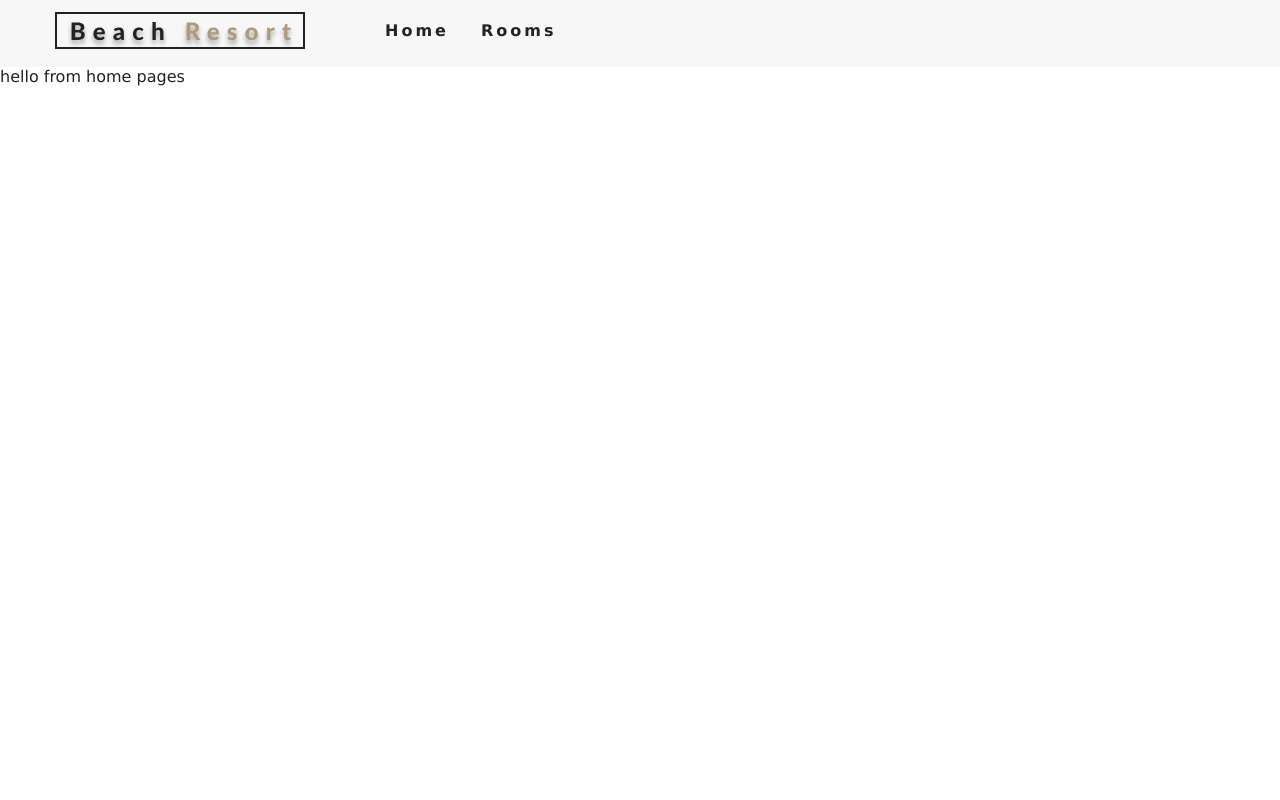
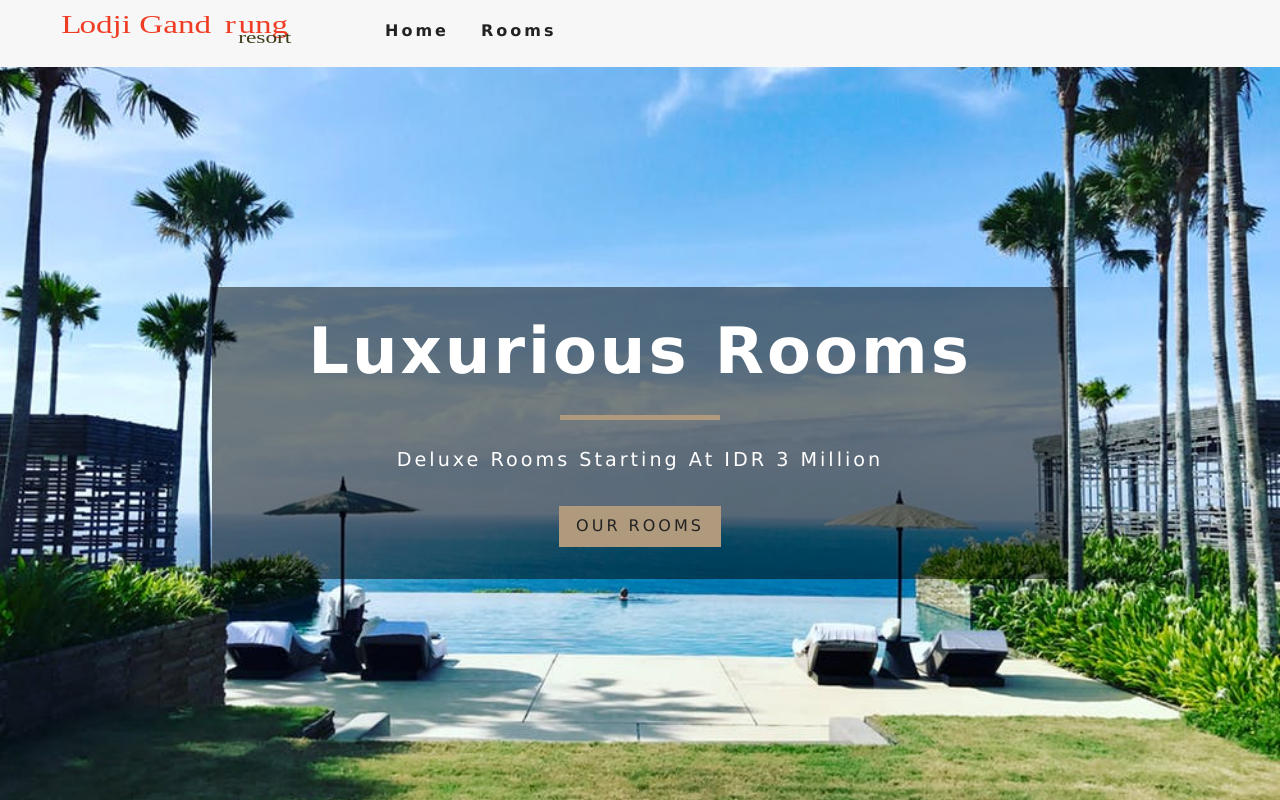
Before and after one commit to masendhy/LodjiGandrungResort, a React (Create React App) app: page / in a window 1280 px wide. Built offline with nearby package versions, Linux system fonts and the light colour scheme.

Commit message:
error page done

```diff
--- a/src/App.css
+++ b/src/App.css
@@ -112,8 +112,8 @@ h6 {
   color: var(--primaryColor);
 }
 .nav-links {
-  /* height: 0;
-  overflow: hidden; */
+  height: 0;
+  overflow: hidden;
   transition: var(--mainTransition);
   list-style-type: none;
 }
--- /dev/null
+++ b/src/component/Banner.js
@@ -0,0 +1,12 @@
+import React from 'react'
+
+export default function Banner({children,title,subtitle}) {
+    return (
+        <div className="banner">
+            <h1>{title}</h1>
+            <div></div>
+            <p>{subtitle}</p>
+            {children}
+        </div>
+    )
+}
--- /dev/null
+++ b/src/component/Hero.js
@@ -0,0 +1,10 @@
+import React from 'react'
+
+export default function Hero({children,hero}) {
+    return <header className={hero}>
+        {children}</header>;
+}
+
+Hero.defaultProps ={
+    hero:'defaultHero'
+}
--- a/src/pages/Error.js
+++ b/src/pages/Error.js
@@ -1,9 +1,14 @@
-import React from 'react'
+import React from 'react';
+import Hero from "../component/Hero";
+import Banner from "../component/Banner";
+import {Link} from 'react-router-dom';
 
 export default function Error() {
-    return (
-        <div>
-            hello from error page
-        </div>
-    )
+    return <Hero >
+    <Banner title='404' subtitle='page not found'>
+        <Link to='/' className='btn-primary'>
+            return home
+        </Link>
+    </Banner>
+    </Hero>
 }
--- a/src/pages/Home.js
+++ b/src/pages/Home.js
@@ -1,9 +1,14 @@
 import React from 'react'
+import Hero from '../component/Hero';
+import Banner from '../component/Banner';
+import {Link} from 'react-router-dom'
 
 export default function Home() {
-    return (
-        <div>
-            hello from home pages
-        </div>
-    )
+    return <Hero>
+        <Banner title='luxurious rooms' subtitle='deluxe rooms starting at IDR 3 Million'>
+    <Link to="/rooms" className="btn-primary">
+        our rooms
+        </Link>
+        </Banner>
+    </Hero>
 }
--- a/src/pages/Rooms.js
+++ b/src/pages/Rooms.js
@@ -1,10 +1,8 @@
 import React from 'react'
+import Hero from '../component/Hero'
+
 
 const Rooms = () => {
-    return (
-        <div>
-            hello from rooms page
-        </div>
-    )
-}
- export default Rooms
+    return <Hero hero="roomsHero"/>;
+};
+ export default Rooms;
```
Also changed, not shown: src/images/logo.svg.
